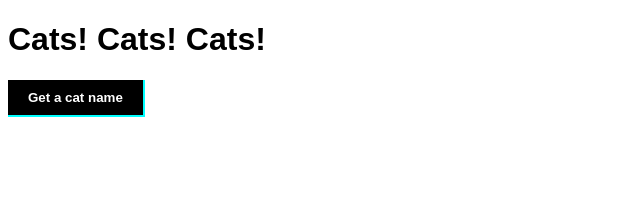
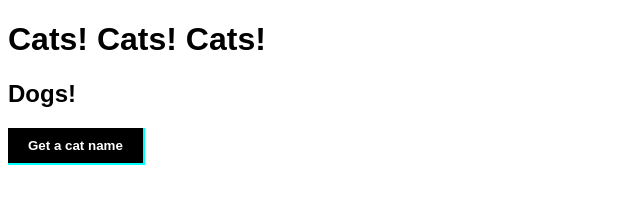
Before and after one commit to mariareeves/deployment-demo-bp9, a website: page public/index.html in a window 1280 px wide. Shown: the whole page, without its empty margins (0-640 px from the left). Drawn offline with Linux system fonts and the light colour scheme.

Commit message:
adding h2

```diff
--- a/public/index.html
+++ b/public/index.html
@@ -1,5 +1,6 @@
 <!DOCTYPE html>
 <html lang="en">
+
 <head>
     <meta charset="UTF-8">
     <meta http-equiv="X-UA-Compatible" content="IE=edge">
@@ -7,13 +8,16 @@
     <title>Cats!Cats!Cats!</title>
     <link rel="stylesheet" href="styles.css">
 </head>
+
 <body>
     <header>
         <h1>Cats! Cats! Cats!</h1>
+        <h2>Dogs!</h2>
     </header>
 
     <button>Get a cat name</button>
 
     <script src="main.js"></script>
 </body>
+
 </html>
```
